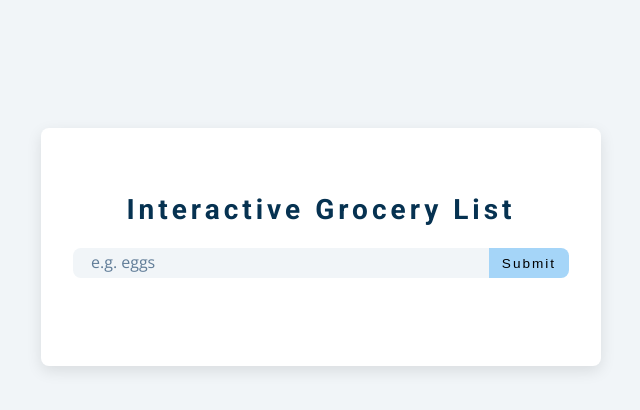
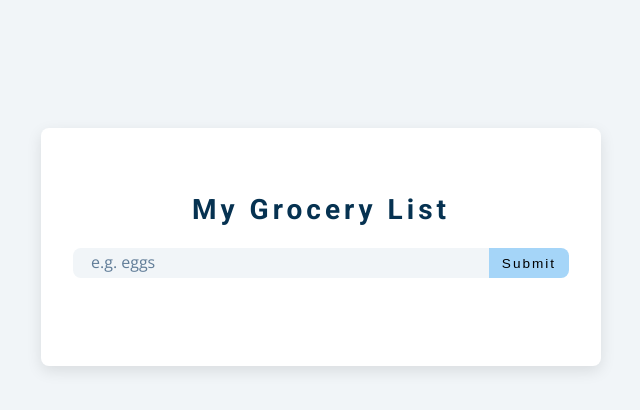
Before and after one commit to jjaen47/grocery-list, a plain HTML site: page index.html in a window 1280 px wide. Shown: the whole page, without its empty margins (319-959 px from the left). Drawn offline with nearby package versions, Linux system fonts and the light colour scheme.

Commit message:
Update index.html

```diff
--- a/index.html
+++ b/index.html
@@ -17,7 +17,7 @@
       <!-- form -->
       <form class="grocery-form">
         <p class="alert"></p>
-        <h3>interactive grocery list</h3>
+        <h3>my grocery list</h3>
         <div class="form-control">
           <input type="text" id="grocery" placeholder="e.g. eggs" />
           <button type="submit" class="submit-btn">submit</button>
```
